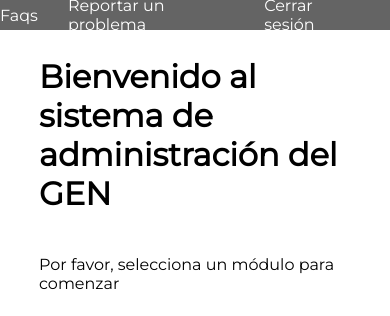
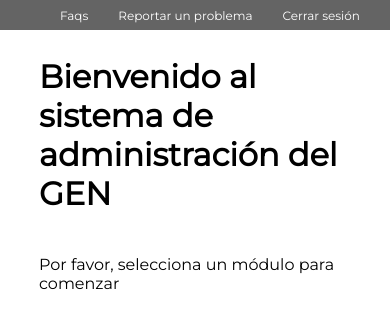
Before and after one commit to mj2silva/numeraltemplates, a plain HTML site: page html/modules.html in a window 390 px wide. Shown: the top 316 px of the page. Drawn offline with Linux system fonts and the light colour scheme.

Commit message:
cambios menores en responsive

```diff
--- a/css/modules.scss
+++ b/css/modules.scss
@@ -93,4 +93,7 @@ body {
         justify-content: center;
         margin: 0;
     }
+    .header-intranet__menu {
+        font-size: 12px;
+    }
 }
```
Also changed, not shown: css/modules.css.
